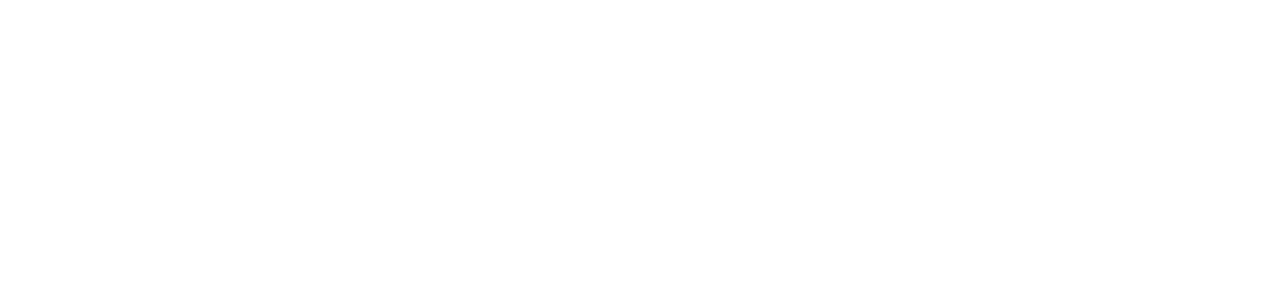
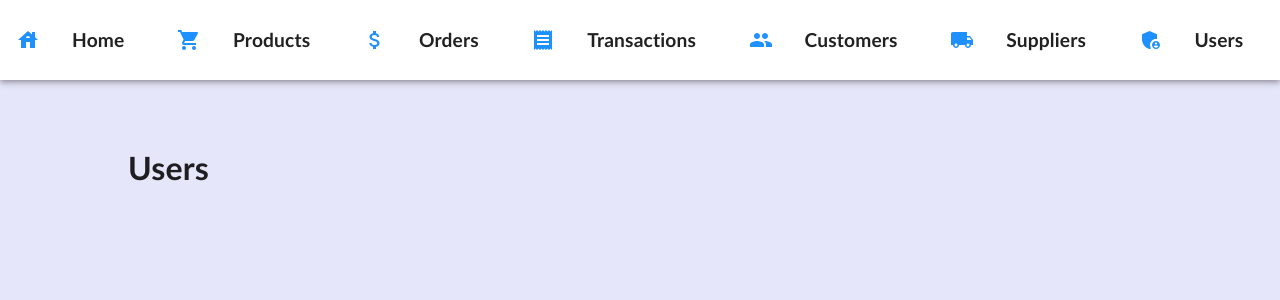
Before and after one commit to desobob11/RetailRenaissance, a React (Create React App) app in the folder app/: page /homepage in a window 1280 px wide. Shown: the top 300 px of the page. Built offline with nearby package versions, Linux system fonts and the light colour scheme.

Commit message:
lots done

```diff
--- a/app/src/App.js
+++ b/app/src/App.js
@@ -6,9 +6,10 @@
 import SignInSide from './Components/SignIn';
 import UsersPage from './Components/Users';
 import Homepage from './Components/Homepage';
-import { ThemeProvider, createTheme } from '@mui/material/styles';
+import { ThemeProvider, createMuiTheme, createTheme } from '@mui/material/styles';
 import CssBaseline from '@mui/material/CssBaseline';
 const defaultTheme = createTheme();
+
 
 /**
  * This functio assumes that the result set is from a stored procedure call. This means
@@ -44,6 +45,15 @@
   console.log(arr);
 }
 
+export const theme = createTheme({
+  palette: {
+    background:{
+      default:"lavender"
+    }
+  }
+
+
+})
 
 export function parse_bool(response) {
   try {
--- a/app/src/Components/Homepage.js
+++ b/app/src/Components/Homepage.js
@@ -11,12 +11,16 @@
 import Box from '@mui/material/Box';
 import Grid from '@mui/material/Grid';
 import { useRef, Component } from 'react'
-import { tablify, parse_bool } from "../App";
-import { Navigate, useNavigate } from 'react-router-dom';
-import { mainListItems, secondaryListItems } from './ListItems';
+import App, { tablify, parse_bool, theme } from "../App";
+import { Navigate, useNavigate} from 'react-router-dom';
+import Navbar from './ListItems';
+import { mainListItems} from './ListItems';
+import List from '@mui/material/List';
+import AppBar from '@mui/material/AppBar';
+import "../styles.css"
 
 import Typography from '@mui/material/Typography';
-import { createTheme, ThemeProvider } from '@mui/material/styles';
+import { createTheme, makeStyles, ThemeProvider } from '@mui/material/styles';
 
 function Copyright(props) {
     return (
@@ -30,6 +34,7 @@
         </Typography>
     );
 }
+
 
 
 
@@ -95,11 +100,36 @@
         });
     };
 
+/*
+    <AppBar
+        sx={{
+            background: "MediumAquaMarine",
+            height: "5%",
+            alignContent: "middle",
+            display: "flex",
+            alignItems: "left",
+            justifyContent: "left",
+            verticalAlign: "bottom"
+
+        }}>
+        */
+
     return (
-        <ThemeProvider theme={defaultTheme}>
-            <mainListItems>
+        <ThemeProvider theme={theme}>
+            <CssBaseline />
 
-            </mainListItems>
+
+                    <Navbar/>
+
+                <Grid className='background-grid'>
+                    Users
+                </Grid>
+
+
+
+
+
+
 
 
         </ThemeProvider>
--- a/app/src/Components/ListItems.js
+++ b/app/src/Components/ListItems.js
@@ -5,42 +5,93 @@
 import ListSubheader from '@mui/material/ListSubheader';
 import DashboardIcon from '@mui/icons-material/Dashboard';
 import ShoppingCartIcon from '@mui/icons-material/ShoppingCart';
-import PeopleIcon from '@mui/icons-material/People';
 import BarChartIcon from '@mui/icons-material/BarChart';
 import LayersIcon from '@mui/icons-material/Layers';
 import AssignmentIcon from '@mui/icons-material/Assignment';
+import AttachMoneyIcon from '@mui/icons-material/AttachMoney';
+import ReceiptIcon from '@mui/icons-material/Receipt';
+import PeopleIcon from '@mui/icons-material/People';
+import LocalShippingIcon from '@mui/icons-material/LocalShipping';
+import AdminPanelSettingsIcon from '@mui/icons-material/AdminPanelSettings';
+import HouseIcon from '@mui/icons-material/House';
+import House from '@mui/icons-material/House';
+import "../styles.css"
+import { Typography } from '@mui/material';
+import Box from '@mui/material/Box';
+import { useNavigate, Link } from 'react-router-dom';
+import List from '@mui/material/List';
 
 export const mainListItems = (
     <React.Fragment>
-        <ListItemButton>
+        <ListItemButton component={Link} to="/homepage">
             <ListItemIcon>
-                <DashboardIcon />
+                <HouseIcon className="icon"/>
             </ListItemIcon>
-            <ListItemText primary="Dashboard" />
+            <ListItemText primary={<Typography component="span">
+                <Box className="navbar-text">
+                    Home
+                </Box>
+            </Typography>} />
         </ListItemButton>
         <ListItemButton>
             <ListItemIcon>
-                <ShoppingCartIcon />
+                <ShoppingCartIcon className="icon"  />
             </ListItemIcon>
-            <ListItemText primary="Orders" />
+            <ListItemText primary={<Typography component="span">
+                <Box className="navbar-text">
+                    Products
+                </Box>
+            </Typography>} />
         </ListItemButton>
         <ListItemButton>
             <ListItemIcon>
-                <PeopleIcon />
+                <AttachMoneyIcon className="icon" />
             </ListItemIcon>
-            <ListItemText primary="Customers" />
+            <ListItemText primary={<Typography component="span">
+                <Box className="navbar-text">
+                    Orders
+                </Box>
+            </Typography>} />
         </ListItemButton>
         <ListItemButton>
             <ListItemIcon>
-                <BarChartIcon />
+                <ReceiptIcon className="icon" />
             </ListItemIcon>
-            <ListItemText primary="Reports" />
+            <ListItemText primary={<Typography component="span">
+                <Box className="navbar-text">
+                    Transactions
+                </Box>
+            </Typography>} />
         </ListItemButton>
         <ListItemButton>
             <ListItemIcon>
-                <LayersIcon />
+                <PeopleIcon className="icon" />
+            </ListItemIcon >
+            <ListItemText primary={<Typography component="span">
+                <Box className="navbar-text">
+                    Customers
+                </Box>
+            </Typography>} />
+        </ListItemButton>
+        <ListItemButton>
+            <ListItemIcon>
+                <LocalShippingIcon className="icon" />
+            </ListItemIcon >
+            <ListItemText primary={<Typography component="span">
+                <Box className="navbar-text">
+                    Suppliers
+                </Box>
+            </Typography>} />
+        </ListItemButton>
+        <ListItemButton>
+            <ListItemIcon>
+                <AdminPanelSettingsIcon className="icon" />
             </ListItemIcon>
-            <ListItemText primary="Integrations" />
+            <ListItemText primary={<Typography component="span">
+                <Box className="navbar-text">
+                    Users
+                </Box>
+            </Typography>} />
         </ListItemButton>
     </React.Fragment>
 );
@@ -70,3 +121,21 @@
         </ListItemButton>
     </React.Fragment>
 );
+
+
+
+
+export default function Navbar() {
+    return (<List
+        sx={{
+            width: "100%",
+            display: "flex",
+            flexDirection: "row",
+            background: "White",
+            boxShadow:4,
+            height:"10vh"
+        }}
+    >
+        {mainListItems}
+    </List>);
+}
--- a/app/src/Components/SignIn.js
+++ b/app/src/Components/SignIn.js
@@ -47,7 +47,7 @@
 
     const [username, setUsername] = useState("");
     const [password, setPassword] = useState("");
-    let nav = useNavigate();
+    var nav = useNavigate();
 
     const getUsername = (event) => {
         setUsername(event.target.value);
--- a/app/src/index.css
+++ b/app/src/index.css
@@ -10,4 +10,6 @@
 code {
   font-family: source-code-pro, Menlo, Monaco, Consolas, 'Courier New',
     monospace;
+
+vertical-align: ;
 }
--- /dev/null
+++ b/app/src/styles.css
@@ -0,0 +1,28 @@
+.navbar {
+    background-color: "MediumAquaMarine";
+    font-family: Arial, Helvetica, sans-serif;
+}
+
+
+.icon {
+  color:dodgerblue;
+  font-size: large;
+
+}
+
+
+
+.navbar-text {
+    font-weight: bold;
+    font-size: larger;
+    font-family:Calibri;
+}
+
+.background-grid {
+    font-family: Calibri;
+    font-size:xx-large;
+    font-weight: bold;
+    margin-left: 10%;
+    margin-top: 5%;
+
+}
```
